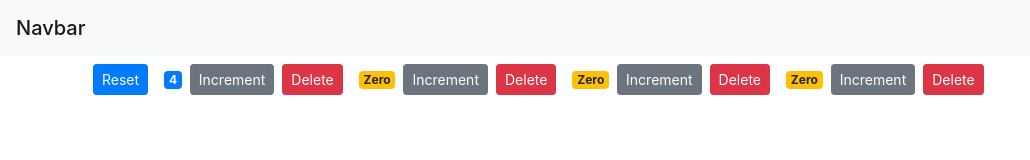
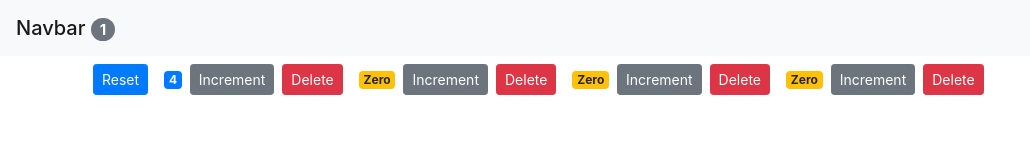
Before and after one commit to sj-ayesha/CounterApp, a React (Create React App) app: page / in a window 1280 px wide. Shown: the top 160 px of the page, without its empty margins (0-1030 px from the left). Built offline with nearby package versions, Linux system fonts and the light colour scheme.

Commit message:
feat: child parent interaction + stateless function

```diff
--- a/src/App.js
+++ b/src/App.js
@@ -1,18 +1,71 @@
 import React, { Component } from "react";
 import logo from "./logo.svg";
 import NavBar from "./components/navbar";
-import Counters from './components/counters';
+import Counters from "./components/counters";
 import "./App.css";
 
-function App() {
+class App extends Component {
+  state = {
+    counters: [
+      {
+        id: 1,
+        value: 4
+      },
+      {
+        id: 2,
+        value: 0
+      },
+      {
+        id: 3,
+        value: 0
+      },
+      {
+        id: 4,
+        value: 0
+      }
+    ]
+  };
+
+  handleDelete = counterId => {
+    console.log("EVent Handler Called", counterId);
+    const counters = this.state.counters.filter(c => c.id !== counterId);
+    this.setState({ counters });
+  };
+
+  handleReset = () => {
+    const counters = this.state.counters.map(c => {
+      c.value = 0;
+      return c;
+    });
+
+    this.setState({ counters });
+  };
+
+  handleIncrement = counter => {
+    // console.log('counter', counter)
+    const counters = [...this.state.counters];
+    const index = counters.indexOf(counter);
+    counters[index] = { ...counter };
+    counters[index].value++;
+    this.setState({ counters });
+    // console.log('state counters', this.state.counters[0]);
+  };
+
+  render() {
     return (
       <React.Fragment>
-      <NavBar />
+        <NavBar totalCounters={this.state.counters.filter(c => c.value > 0).length} />
         <main className="container">
-        <Counters />
+          <Counters
+            counters={this.state.counters}
+            onReset={this.handleReset}
+            onIncrement={this.handleIncrement}
+            onDelete={this.handleDelete}
+          />
         </main>
       </React.Fragment>
     );
   }
+}
 
 export default App;
--- a/src/components/counters.jsx
+++ b/src/components/counters.jsx
@@ -2,61 +2,20 @@
 import Counter from "./counter";
 
 class Counters extends Component {
-  state = {
-    counters: [
-      {
-        id: 1,
-        value: 4
-      },
-      {
-        id: 2,
-        value: 0
-      },
-      {
-        id: 3,
-        value: 0
-      },
-      {
-        id: 4,
-        value: 0
-      }
-    ]
-  };
-
-  handleDelete = counterId => {
-    console.log("EVent Handler Called", counterId);
-    const counters = this.state.counters.filter(c => c.id !== counterId);
-    this.setState({ counters });
-  };
-
-  handleReset = () => {
-    const counters = this.state.counters.map(c => {
-      c.value = 0;
-      return c;
-    });
-
-    this.setState({ counters });
-  };
-
-  handleIncrement = counter => {
-    // console.log('counter', counter)
-    const counters = [...this.state.counters];
-    const index = counters.indexOf(counter);
-    counters[index] = {...counter};
-    counters[index].value++;
-    this.setState({ counters });
-    // console.log('state counters', this.state.counters[0]);
-  }
-
   render() {
     return (
       <div>
-        <button onClick={this.handleReset} className="btn btn-primary btn-sm m-2">Reset</button>
-        {this.state.counters.map(counter => (
+        <button
+          onClick={this.props.onReset}
+          className="btn btn-primary btn-sm m-2"
+        >
+          Reset
+        </button>
+        {this.props.counters.map(counter => (
           <Counter
             key={counter.id}
-            onDelete={this.handleDelete}
-            onIncrement={this.handleIncrement}
+            onDelete={this.props.onDelete}
+            onIncrement={this.props.onIncrement}
             counter={counter}
           />
         ))}
--- a/src/components/navbar.jsx
+++ b/src/components/navbar.jsx
@@ -1,13 +1,20 @@
 import React, { Component } from "react";
 
-class Navbar extends Component {
-  render() {
-    return (
-      <nav className="navbar navbar-light bg-light">
-        <span className="navbar-brand mb-0 h1">Navbar</span>
-      </nav>
-    );
-  }
-}
+//Stateless Functional Component
+const NavBar = (props) => {
+  return (
+    <nav className="navbar navbar-light bg-light">
+      <span className="navbar-brand mb-0 h1">
+        Navbar{" "}
+        <span className="badge badge-pill badge-secondary">
+          {props.totalCounters}
+        </span>
+      </span>
+    </nav>
+  );
+};
+// class Navbar extends Component {
+//   render() {}
+// }
 
-export default Navbar;
+export default NavBar;
```
Lines whose indentation alone changed are shown as unchanged.
